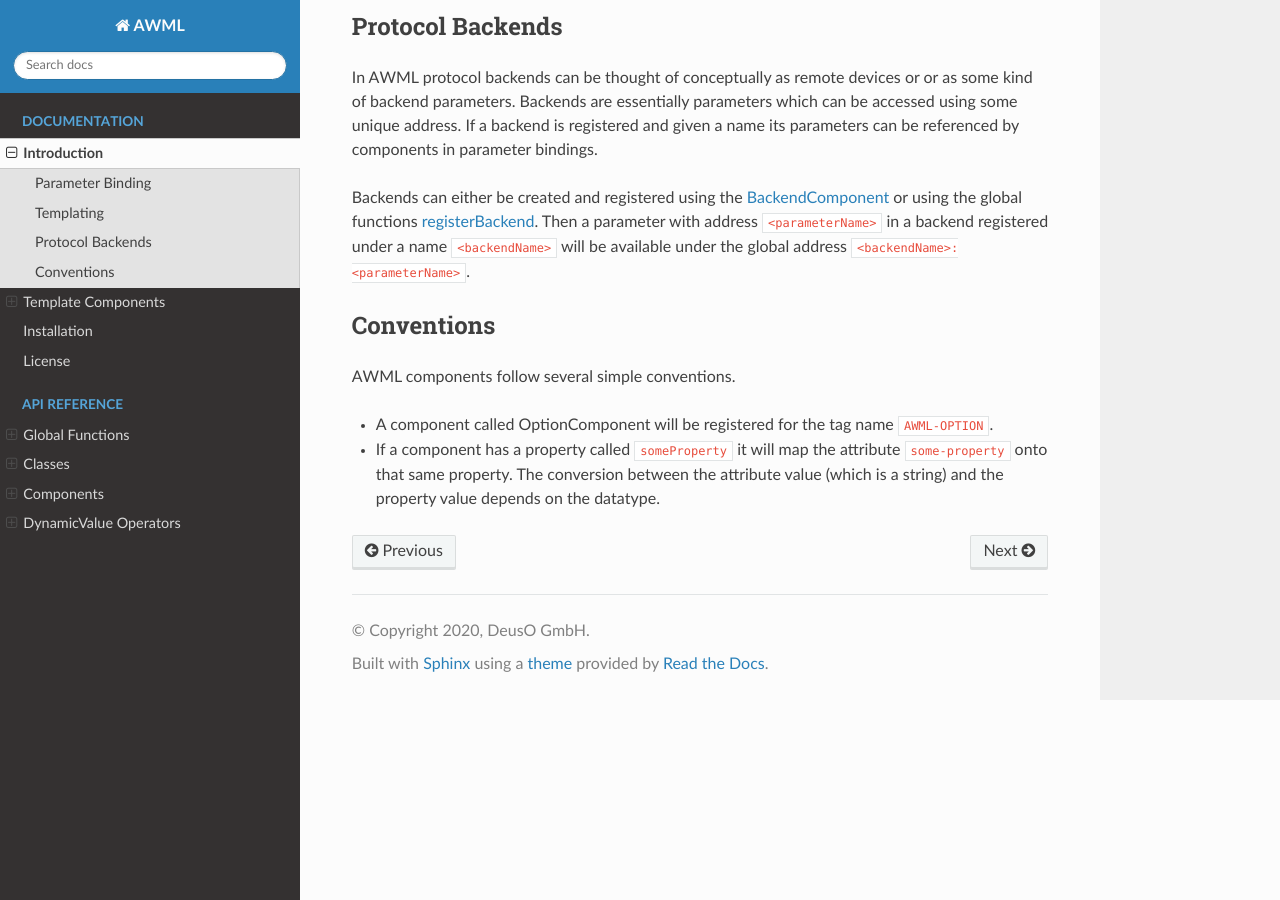
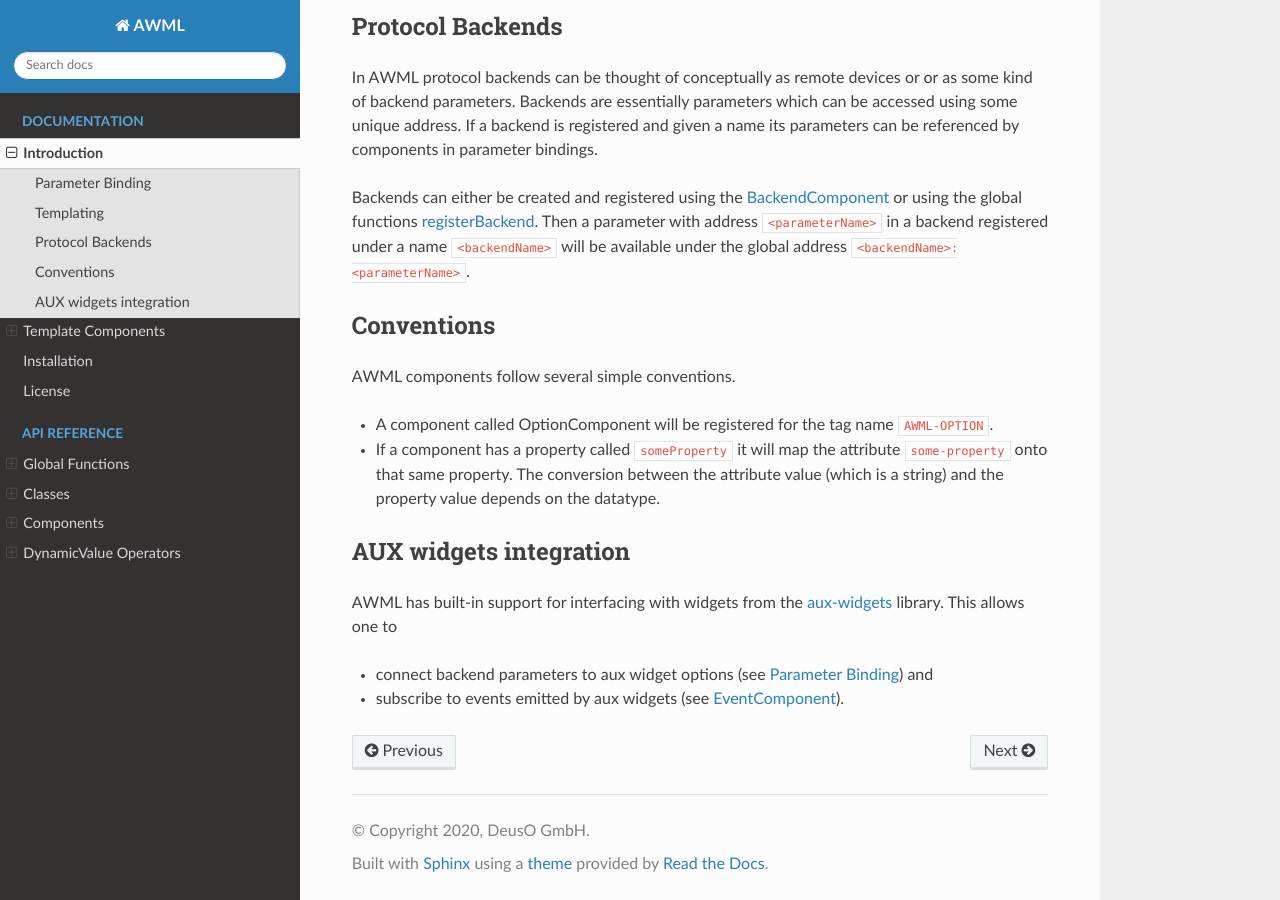
Before and after one commit to DeutscheSoft/AWML, a Sphinx documentation site: the page built from sphinx/source/introduction.rst, in a window 1280 px wide and 900 px high, scrolled down 1742 px. Built offline with Sphinx 7.4.7 and the Read the Docs theme 2.0.0, drawn with Linux system fonts in a browser that asks for light colours.

Commit message:
[docs]: Add some documentation for aux integration

```diff
--- a/sphinx/source/api/classes.rst
+++ b/sphinx/source/api/classes.rst
@@ -44,6 +44,7 @@ BindOption
 ^^^^^^^^^^
 
 .. js:autoclass:: BindOption
+  :members: BindOption
 
 .. _StaticOption:
 
--- a/sphinx/source/introduction.rst
+++ b/sphinx/source/introduction.rst
@@ -112,3 +112,15 @@ AWML components follow several simple conventions.
   attribute ``some-property`` onto that same property. The conversion between the
   attribute value (which is a string) and the property value depends on the
   datatype.
+
+.. _aux_integration:
+
+AUX widgets integration
+-----------------------
+
+AWML has built-in support for interfacing with widgets from the `aux-widgets
+<https://github.com/DeutscheSoft/aux-widgets>`_ library. This allows one to
+
+* connect backend parameters to aux widget options (see
+  :ref:`introduction-parameter-binding`) and
+* subscribe to events emitted by aux widgets (see :ref:`EventComponent`).
```
